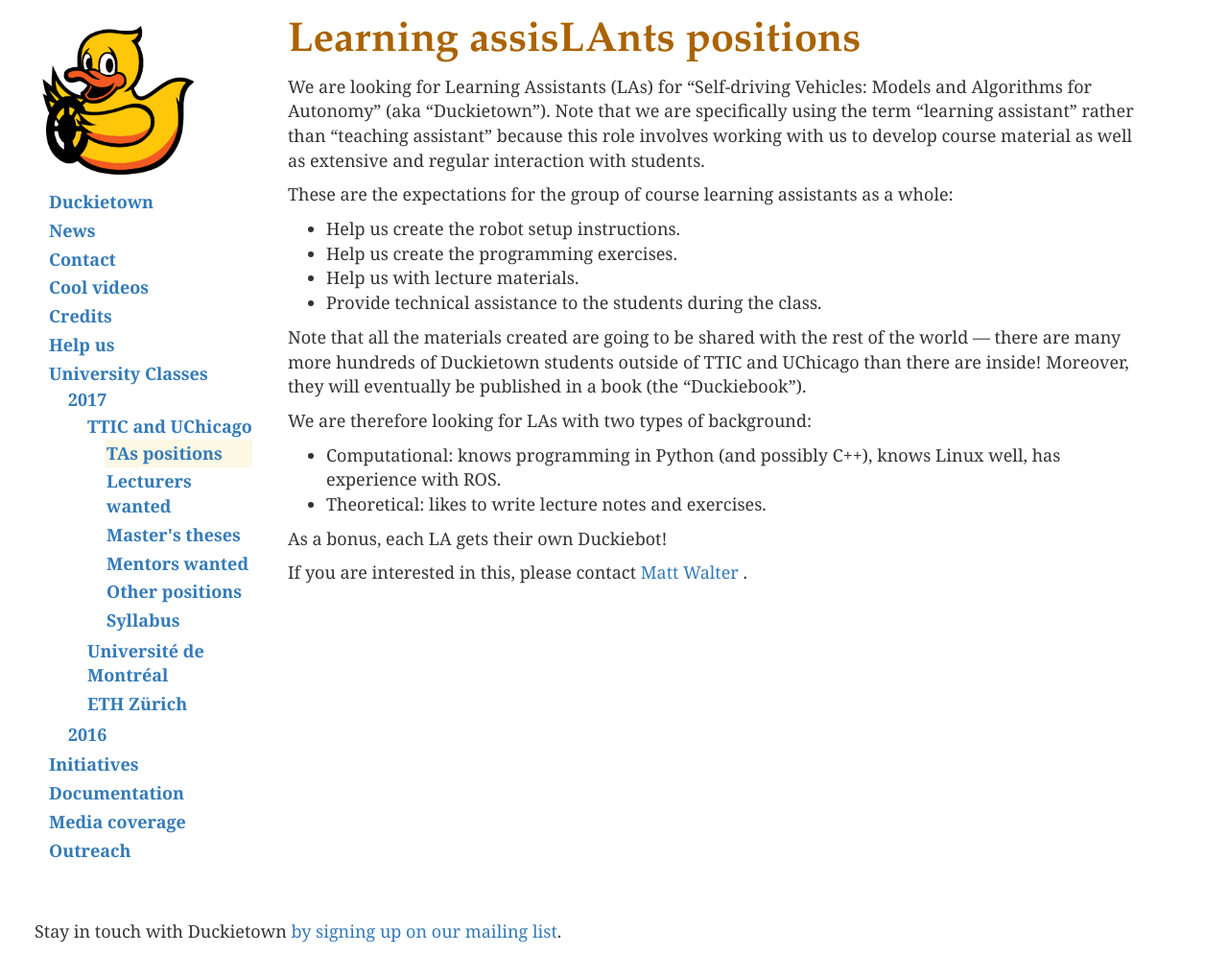
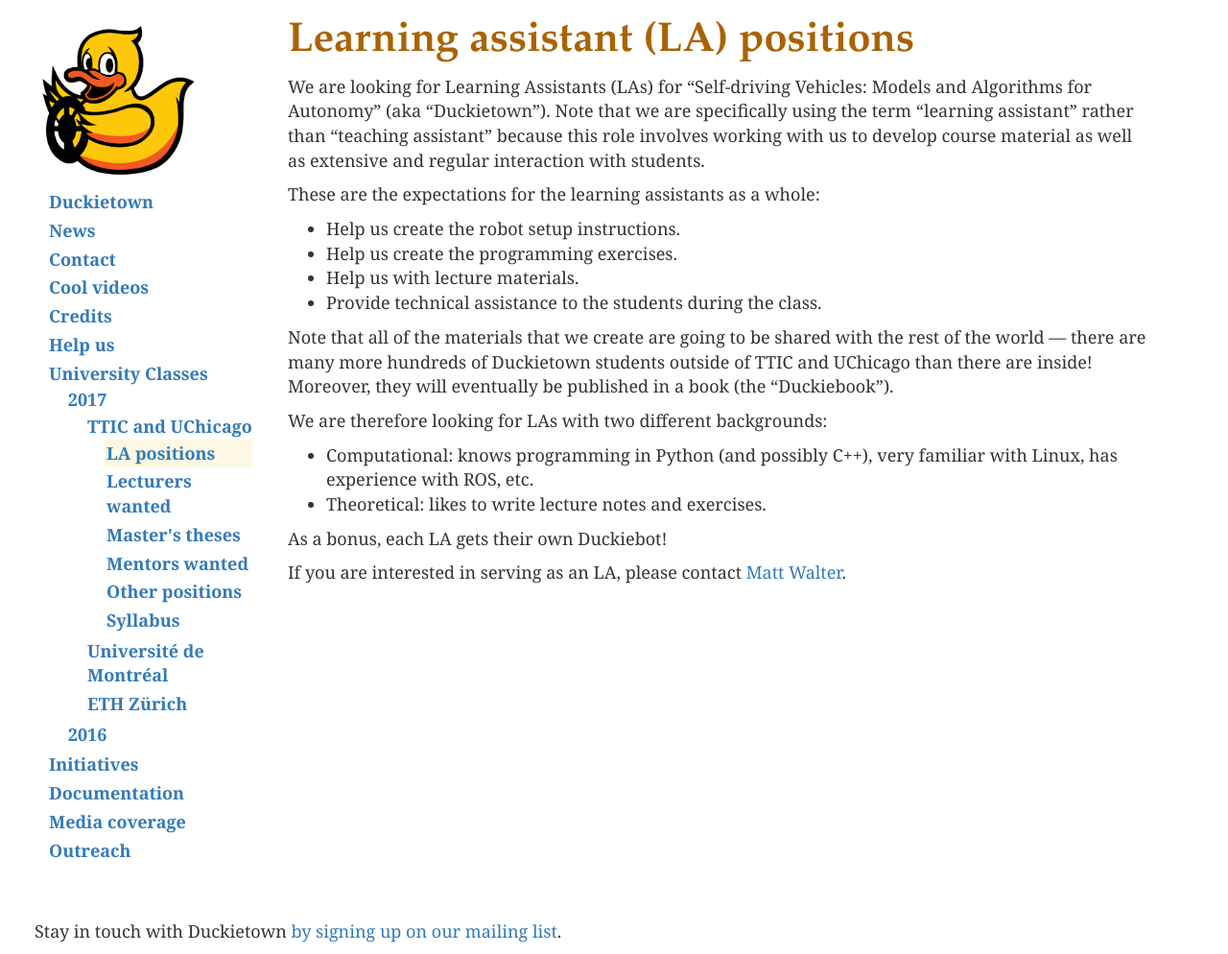
Before and after one commit to ducktown/duckietown.org, a Jekyll site: the page built from classes/2017/17-TTIC/LAs.md, in a window 1280 px wide. Shown: the whole page at 96% size. Built offline with Jekyll 4.4.1, drawn with Linux system fonts in a browser that asks for light colours; comment, search, counter and statistics services are not loaded.

Commit message:
clean-up

```diff
--- a/classes/2017/17-TTIC/LAs.md
+++ b/classes/2017/17-TTIC/LAs.md
@@ -1,28 +1,27 @@
 ---
 layout: page
-title: TAs positions
-longtitle: Learning assisLAnts positions
+title: LA positions
+longtitle: Learning assistant (LA) positions
 permalink: classes/2017/17-TTIC/LAs/index.html
 parent: classes/2017/17-TTIC/index.html
 ---
 
 We are looking for Learning Assistants (LAs) for "Self-driving Vehicles: Models and Algorithms for Autonomy" (aka "Duckietown"). Note that we are specifically using the term "learning assistant" rather than "teaching assistant" because this role involves working with us to develop course material as well as extensive and regular interaction with students.
 
-These are the expectations for the group of course learning assistants as a whole:
+These are the expectations for the learning assistants as a whole:
 
 - Help us create the robot setup instructions.
 - Help us create the programming exercises.
 - Help us with lecture materials.
 - Provide technical assistance to the students during the class.
 
-Note that all the materials created are going to be shared with the rest of the world --- there are many more hundreds of Duckietown students outside of TTIC and UChicago than there are inside! Moreover, they will eventually be published in a book (the "Duckiebook").
+Note that all of the materials that we create are going to be shared with the rest of the world --- there are many more hundreds of Duckietown students outside of TTIC and UChicago than there are inside! Moreover, they will eventually be published in a book (the "Duckiebook").
 
-We are therefore looking for LAs with two types of background:
+We are therefore looking for LAs with two different backgrounds:
 
-* Computational: knows programming in Python (and possibly C++), knows Linux well, has experience with ROS.
+* Computational: knows programming in Python (and possibly C++), very familiar with Linux, has experience with ROS, etc.
 * Theoretical: likes to write lecture notes and exercises.
 
 As a bonus, each LA gets their own Duckiebot!
 
-If you are interested in this, please contact [Matt Walter
-](http://ttic.edu/walter).
+If you are interested in serving as an LA, please contact [Matt Walter](http://ttic.edu/walter).
```
Also changed, not shown: classes/2017/17-TTIC/lecturers.md (+3 -8 lines), classes/2017/17-TTIC/mentors.md (+2 -12 lines), classes/2017/17-TTIC/other.md (+3 -5 lines).
